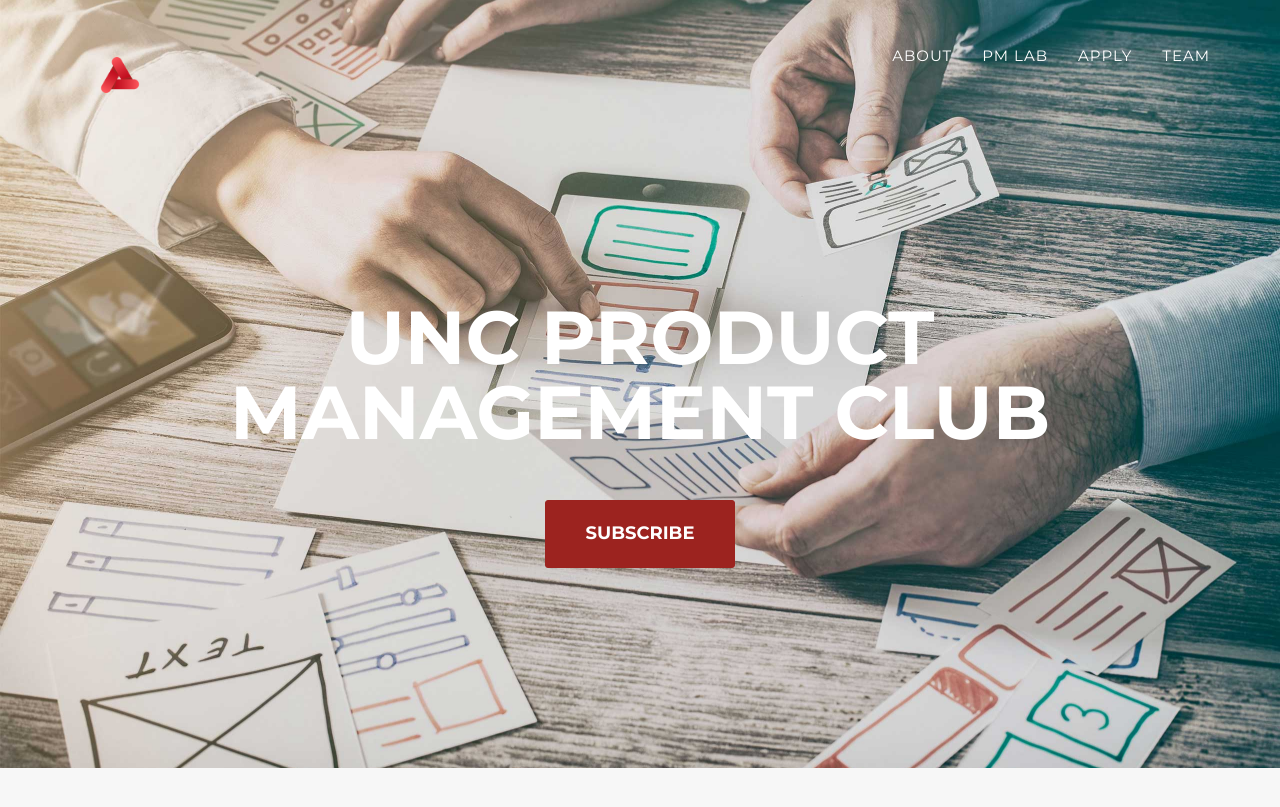
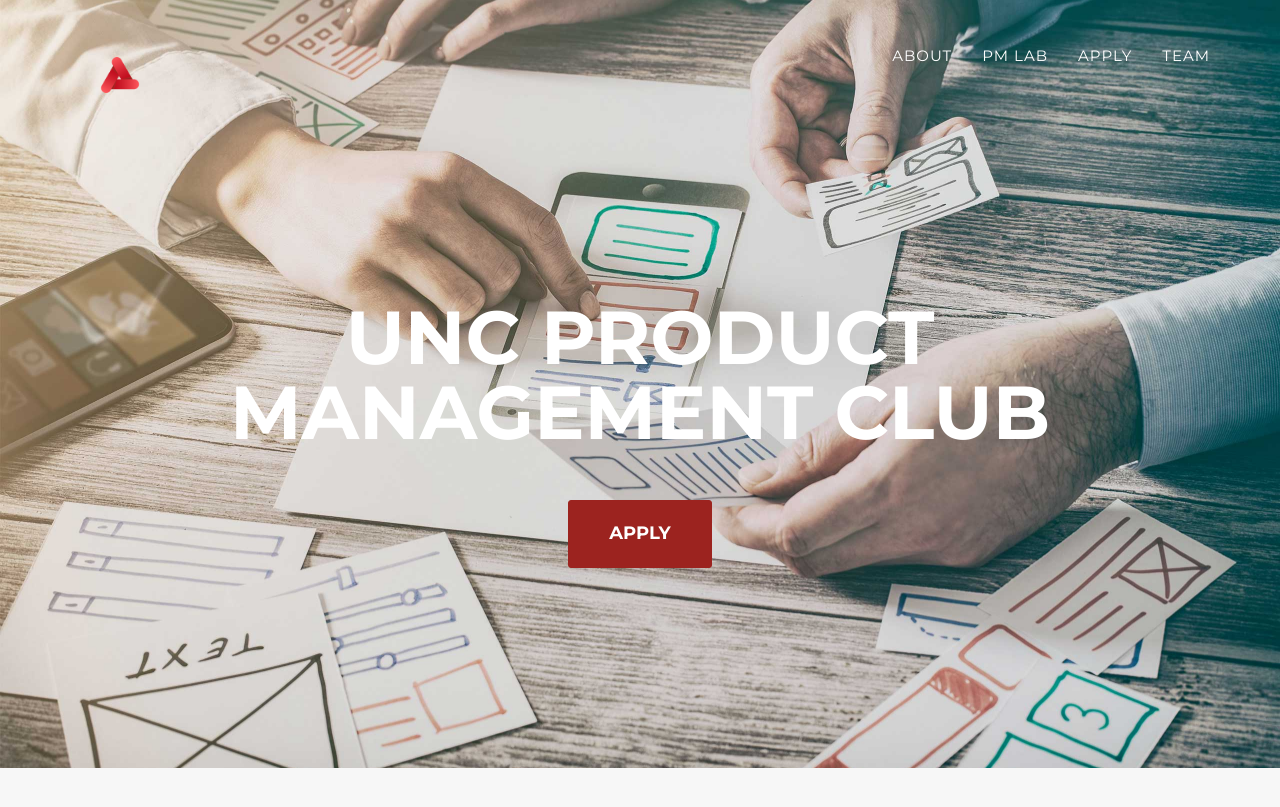
Before and after one commit to unc-pmclub/main-website, a Jekyll site: the page built from index.html, in a window 1280 px wide and 900 px high. Shown: the top 807 px of the window. Built offline with Jekyll 4.4.1, drawn with Linux system fonts in a browser that asks for light colours; some web fonts are replaced.

Commit message:
Update header.html

```diff
--- a/_includes/header.html
+++ b/_includes/header.html
@@ -49,7 +49,7 @@
             <div class="intro-text">
                 <!-- <div class="intro-lead-in">UNC Product Management Club</div> -->
                 <div class="intro-heading">UNC Product Management Club</div>
-                <a href="#join" target= "blank" class="page-scroll btn btn-xl">Subscribe</a>
+                <a href="#join" target= "blank" class="page-scroll btn btn-xl">Apply</a>
             </div>
         </div>
     </header>
```
